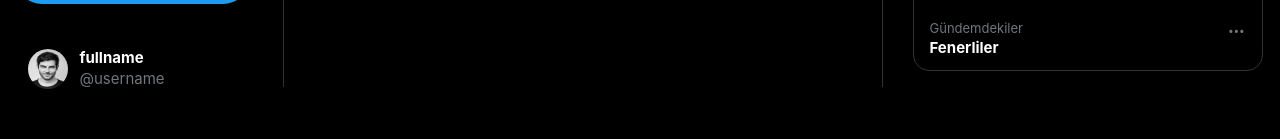
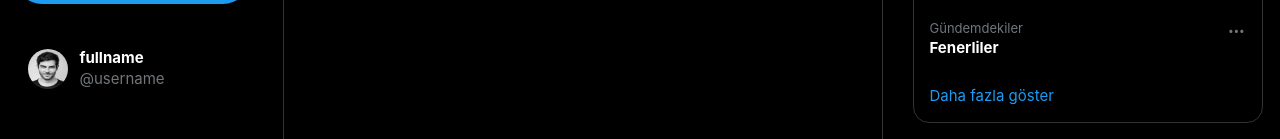
Before and after one commit to ahmetberktas/React-Firebase-Twitter-Main-Clone, a React (Vite) app: page /main in a window 1280 px wide. Shown: the part 780-919 px from the top of the page. Before the commit the page ends 895 px from the top, so only its background shows below. Built offline with nearby package versions, Linux system fonts and the light colour scheme; no server answers; sample sign-in values are in the browser's storage.

Commit message:
update Topics

```diff
--- a/src/components/Topics.jsx
+++ b/src/components/Topics.jsx
@@ -7,7 +7,7 @@ import { Popover } from "@headlessui/react";
 const Topics = () => {
   return (
     <>
-      <section className="bg-transparent mb-4 rounded-2xl border-[rgb(47,51,54)] border-[1px]">
+      <section className="bg-transparent overflow-hidden mb-4 rounded-2xl border-[rgb(47,51,54)] border-[1px]">
         <h5 className="py-3 px-4 text-xl font-extrabold leading-6 flex items-center text-[#e7e9ea]">
           İlgini çekebilecek gündemler
         </h5>
@@ -74,6 +74,9 @@ const Topics = () => {
               </Popover>
             </Link>
           ))}
+          <button className="h-[52px] flex items-center px-4 text-[15px] text-[#1d9bf0] transition-colors hover:bg-white/[0.03]">
+            Daha fazla göster
+          </button>
         </div>
       </section>
     </>
```
